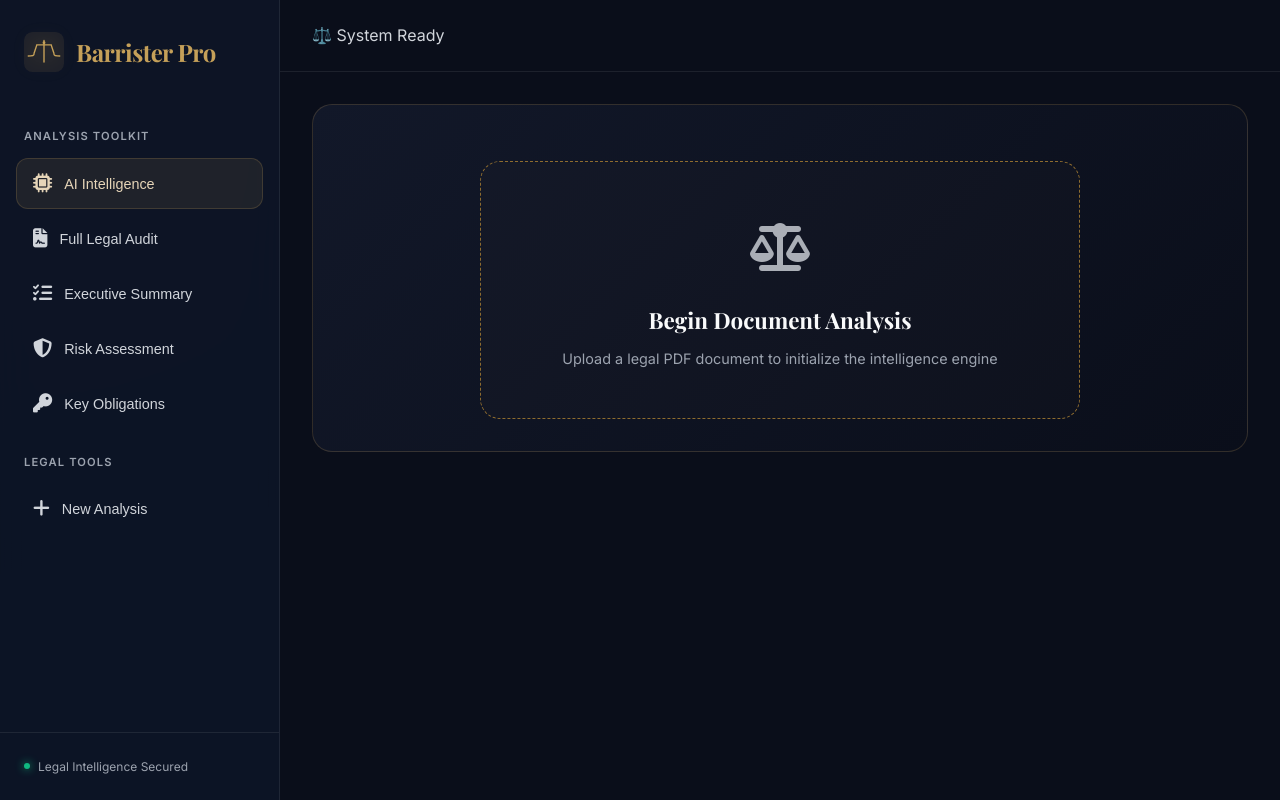
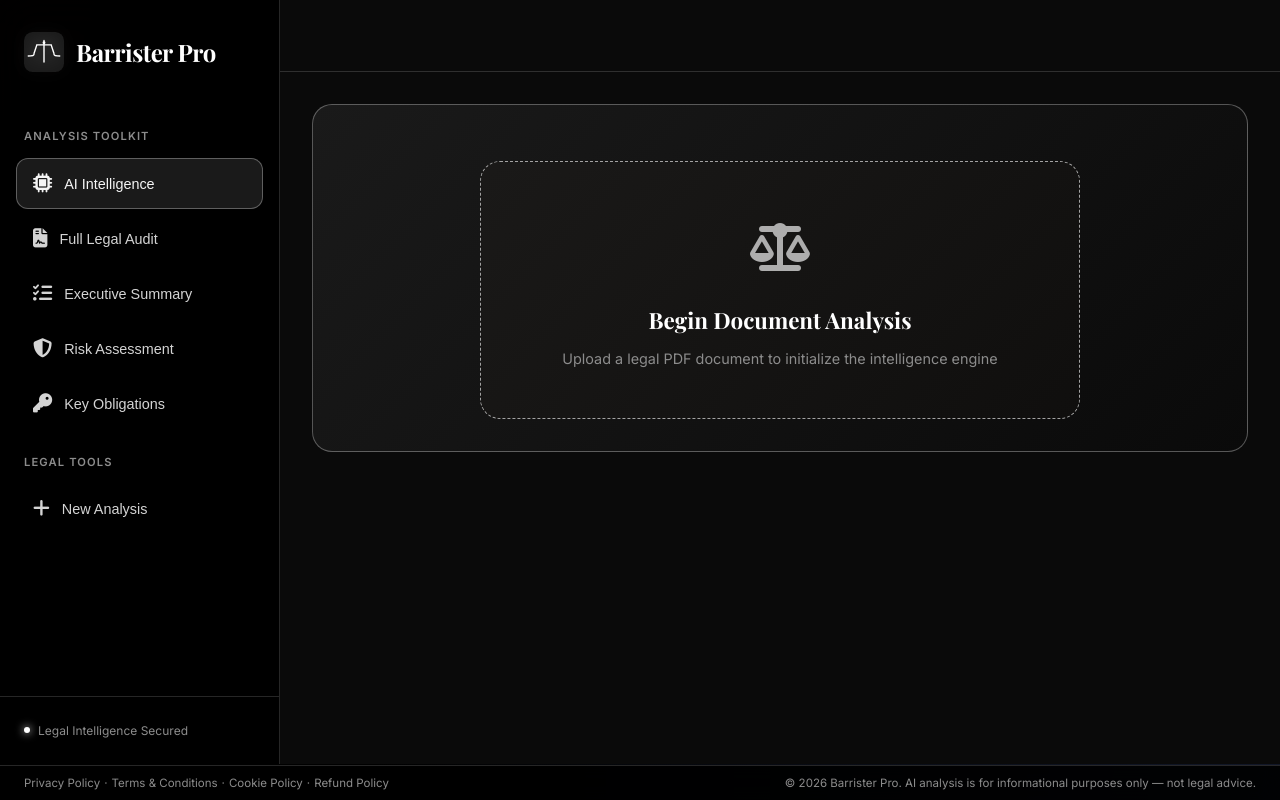
Before and after one commit to makers10/Barrister-AI, a FastAPI app: page / in a window 1280 px wide. Run offline with FastAPI, Linux system fonts and the light colour scheme.

Commit message:
new policy

```diff
--- a/app.py
+++ b/app.py
@@ -81,7 +81,27 @@ templates = Jinja2Templates(directory="templates")
 
 @app.get('/', response_class=HTMLResponse)
 async def index(request: Request):
-    return templates.TemplateResponse("index.html", {"request": request})
+    return templates.TemplateResponse(request, "index.html")
+
+
+@app.get('/privacy-policy', response_class=HTMLResponse)
+async def privacy_policy(request: Request):
+    return templates.TemplateResponse(request, "privacy-policy.html")
+
+
+@app.get('/terms', response_class=HTMLResponse)
+async def terms(request: Request):
+    return templates.TemplateResponse(request, "terms.html")
+
+
+@app.get('/cookies', response_class=HTMLResponse)
+async def cookies(request: Request):
+    return templates.TemplateResponse(request, "cookies.html")
+
+
+@app.get('/refund-policy', response_class=HTMLResponse)
+async def refund_policy(request: Request):
+    return templates.TemplateResponse(request, "refund-policy.html")
 
 
 @app.post('/upload')
@@ -131,7 +151,7 @@ async def upload_file(request: Request, file: UploadFile = File(...)):
         except Exception as e:
             raise HTTPException(status_code=500, detail=f"Failed to upload to cloud storage: {str(e)}")
 
-        logger.info(f"📄 Processing uploaded file: {filename}")
+        logger.info(f" Processing uploaded file: {filename}")
 
         tmp_filepath = None
         # Import here to avoid circular imports and slow startup
@@ -163,7 +183,7 @@ async def upload_file(request: Request, file: UploadFile = File(...)):
             'chunks': result['chunks'],
             'status': 'completed'
         }).execute()
-        logger.info(f"✅ Session {session_id} saved to Supabase")
+        logger.info(f" Session {session_id} saved to Supabase")
 
         doc_info = result['doc_info']
         detected_types = doc_info.get('detected_types', [])
@@ -209,7 +229,7 @@ def _get_document_data(request: Request):
             if response.data and len(response.data) > 0:
                 doc_data = response.data[0]
         except Exception as e:
-            logger.error(f"❌ Failed to fetch session from Supabase: {e}")
+            logger.error(f" Failed to fetch session from Supabase: {e}")
 
     if not doc_data:
         return None
@@ -219,7 +239,7 @@ def _get_document_data(request: Request):
         from modules.vector_store import get_vector_store
         doc_data['vector_store'] = get_vector_store()
         if not doc_data['vector_store']:
-            logger.error("❌ Failed to initialize Supabase vector store")
+            logger.error(" Failed to initialize Supabase vector store")
             return None
 
     return doc_data
@@ -394,4 +414,4 @@ if __name__ == '__main__':
     port = int(os.getenv('FLASK_PORT', 5000))
     debug = os.getenv('FLASK_DEBUG', 'True').lower() == 'true'
     logger.info(f"⚖️ Barrister AI starting on port {port} with FastAPI...")
-    uvicorn.run("app:app", host="0.0.0.0", port=port, reload=debug)
+    uvicorn.run("app:app", host="127.0.0.1", port=port, reload=debug)
--- a/static/css/style.css
+++ b/static/css/style.css
@@ -7,35 +7,35 @@
 
 /* ======= Professional Design Tokens ======= */
 :root {
-    /* Core Palette: Deep Midnight & Heritage Gold */
-    --clr-navy-deep: #05080f;
-    --clr-navy-main: #0a0e1a;
-    --clr-navy-light: #121829;
-    --clr-slate-main: #1f2937;
-    --clr-slate-light: #374151;
+    /* Core Palette: Monochrome */
+    --clr-navy-deep: #000000;
+    --clr-navy-main: #0a0a0a;
+    --clr-navy-light: #1a1a1a;
+    --clr-slate-main: #262626;
+    --clr-slate-light: #404040;
 
-    --clr-gold: #c5a059;
-    --clr-gold-light: #e6d5b8;
-    --clr-gold-dark: #8e6c2f;
-    --clr-gold-soft: rgba(197, 160, 89, 0.1);
-    --clr-gold-glow: rgba(197, 160, 89, 0.2);
+    --clr-gold: #ffffff;
+    --clr-gold-light: #f5f5f5;
+    --clr-gold-dark: #a3a3a3;
+    --clr-gold-soft: rgba(255, 255, 255, 0.1);
+    --clr-gold-glow: rgba(255, 255, 255, 0.2);
 
     /* Text */
-    --txt-heading: #f9fafb;
-    --txt-body: #d1d5db;
-    --txt-muted: #9ca3af;
-    --txt-accent: #c5a059;
+    --txt-heading: #ffffff;
+    --txt-body: #d4d4d4;
+    --txt-muted: #8c8c8c;
+    --txt-accent: #ffffff;
 
     /* Status */
-    --clr-success: #10b981;
-    --clr-danger: #ef4444;
-    --clr-warning: #f59e0b;
-    --clr-info: #3b82f6;
+    --clr-success: #ffffff;
+    --clr-danger: #8c8c8c;
+    --clr-warning: #a3a3a3;
+    --clr-info: #d4d4d4;
 
     /* Components */
-    --bg-glass: rgba(15, 23, 42, 0.85);
-    --border: rgba(255, 255, 255, 0.08);
-    --border-gold: rgba(197, 160, 89, 0.2);
+    --bg-glass: rgba(0, 0, 0, 0.85);
+    --border: rgba(255, 255, 255, 0.15);
+    --border-gold: rgba(255, 255, 255, 0.3);
 
     /* Layout */
     --sidebar-width: 280px;
@@ -526,3 +526,91 @@ body::before {
     .top-nav { padding: 0 1rem; }
     .workspace { padding: 1rem; }
 }
+
+/* ======= Accessibility ======= */
+
+/* Screen-reader only utility — visually hidden but readable by assistive technology */
+.visually-hidden {
+    position: absolute;
+    width: 1px;
+    height: 1px;
+    padding: 0;
+    margin: -1px;
+    overflow: hidden;
+    clip: rect(0, 0, 0, 0);
+    white-space: nowrap;
+    border: 0;
+}
+
+/* Visible focus ring for keyboard navigation */
+:focus-visible {
+    outline: 2px solid var(--clr-gold);
+    outline-offset: 3px;
+    border-radius: var(--radius-sm);
+}
+
+/* Upload area keyboard focus state */
+.pro-upload:focus-visible {
+    outline: 2px solid var(--clr-gold);
+    outline-offset: 4px;
+}
+
+/* ======= AI Disclaimer ======= */
+.chat-disclaimer {
+    padding: 0.6rem 1rem;
+    background: rgba(255, 255, 255, 0.03);
+    border-top: 1px solid var(--border);
+    font-size: 0.75rem;
+    color: var(--txt-muted);
+    line-height: 1.4;
+    text-align: center;
+}
+
+/* ======= Legal Footer ======= */
+.legal-footer {
+    position: fixed;
+    bottom: 0;
+    left: 0;
+    right: 0;
+    background: rgba(0, 0, 0, 0.9);
+    border-top: 1px solid var(--border);
+    padding: 0.5rem 1.5rem;
+    display: flex;
+    align-items: center;
+    justify-content: space-between;
+    gap: 1rem;
+    font-size: 0.72rem;
+    color: var(--txt-muted);
+    z-index: 200;
+    backdrop-filter: blur(10px);
+    flex-wrap: wrap;
+}
+
+.legal-footer nav {
+    display: flex;
+    align-items: center;
+    gap: 0.25rem;
+    flex-wrap: wrap;
+}
+
+.legal-footer a {
+    color: var(--txt-muted);
+    text-decoration: none;
+}
+
+.legal-footer a:hover,
+.legal-footer a:focus-visible {
+    color: var(--txt-heading);
+    text-decoration: underline;
+}
+
+.legal-footer p {
+    color: var(--txt-muted);
+    font-size: 0.72rem;
+    margin: 0;
+}
+
+/* Offset workspace content so footer doesn't cover it */
+.app-layout {
+    padding-bottom: 36px;
+}
--- a/templates/index.html
+++ b/templates/index.html
@@ -16,7 +16,7 @@
         <!-- Dashboard Sidebar -->
         <aside class="sidebar">
             <header class="sidebar-header">
-                <svg class="sidebar-logo" viewBox="0 0 56 56" fill="none">
+                <svg class="sidebar-logo" viewBox="0 0 56 56" fill="none" role="img" aria-label="Barrister Pro logo">
                     <rect width="56" height="56" rx="12" fill="var(--clr-gold)" fill-opacity="0.1" />
                     <path d="M28 12V42M18 18H38M14 30C14 30 16 24 18 18M42 30C42 30 40 24 38 18M14 31C14 32.38 10.38 33.5 6 33.5M42 31C42 32.38 45.62 33.5 50 33.5" stroke="var(--clr-gold)" stroke-width="2" stroke-linecap="round" />
                     <circle cx="28" cy="15" r="2" fill="var(--clr-gold)" />
@@ -26,30 +26,30 @@
 
             <nav class="sidebar-nav">
                 <div class="nav-label">Analysis Toolkit</div>
-                <button class="nav-item active" onclick="showView('workspace')">
-                    <span class="nav-icon"><i class="fas fa-microchip"></i></span>
+                <button class="nav-item active" onclick="showView('workspace')" aria-label="AI Intelligence workspace">
+                    <span class="nav-icon" aria-hidden="true"><i class="fas fa-microchip"></i></span>
                     AI Intelligence
                 </button>
-                <button class="nav-item" id="navFull" disabled>
-                    <span class="nav-icon"><i class="fas fa-file-contract"></i></span>
+                <button class="nav-item" id="navFull" disabled aria-label="Run Full Legal Audit on the current document">
+                    <span class="nav-icon" aria-hidden="true"><i class="fas fa-file-contract"></i></span>
                     Full Legal Audit
                 </button>
-                <button class="nav-item" id="navSummary" disabled>
-                    <span class="nav-icon"><i class="fas fa-list-check"></i></span>
+                <button class="nav-item" id="navSummary" disabled aria-label="Generate Executive Summary of the current document">
+                    <span class="nav-icon" aria-hidden="true"><i class="fas fa-list-check"></i></span>
                     Executive Summary
                 </button>
-                <button class="nav-item" id="navRisks" disabled>
-                    <span class="nav-icon"><i class="fas fa-shield-halved"></i></span>
+                <button class="nav-item" id="navRisks" disabled aria-label="Run Risk Assessment on the current document">
+                    <span class="nav-icon" aria-hidden="true"><i class="fas fa-shield-halved"></i></span>
                     Risk Assessment
                 </button>
-                <button class="nav-item" id="navKeys" disabled>
-                    <span class="nav-icon"><i class="fas fa-key"></i></span>
+                <button class="nav-item" id="navKeys" disabled aria-label="Extract Key Obligations from the current document">
+                    <span class="nav-icon" aria-hidden="true"><i class="fas fa-key"></i></span>
                     Key Obligations
                 </button>
 
                 <div class="nav-label">Legal Tools</div>
-                <button class="nav-item" onclick="resetWorkspace()">
-                    <span class="nav-icon"><i class="fas fa-plus"></i></span>
+                <button class="nav-item" onclick="resetWorkspace()" aria-label="Start a new document analysis">
+                    <span class="nav-icon" aria-hidden="true"><i class="fas fa-plus"></i></span>
                     New Analysis
                 </button>
             </nav>
@@ -65,12 +65,9 @@
         <!-- Main Workspace Area -->
         <main class="main-content">
             <header class="top-nav">
-                <div id="docPill" class="doc-pill" style="display: none;">
-                    <span class="icon"><i class="fas fa-file-pdf"></i></span>
+                <div id="docPill" class="doc-pill" style="display: none;" aria-label="Currently loaded document">
+                    <span class="icon" aria-hidden="true"><i class="fas fa-file-pdf"></i></span>
                     <span class="name" id="docName">document.pdf</span>
-                </div>
-                <div class="header-badge" id="appStatus">
-                    <span class="status-dot"></span> ⚖️ System Ready
                 </div>
             </header>
 
@@ -78,13 +75,19 @@
                 <!-- Document Upload Section (Initial) -->
                 <section id="uploadSection" class="workspace-section">
                     <div class="pro-card hero">
-                        <div class="pro-upload" id="uploadArea" onclick="if(!isProcessing) document.getElementById('fileInput').click()">
-                            <span class="icon"><i class="fas fa-scale-balanced"></i></span>
+                        <div class="pro-upload"
+                             id="uploadArea"
+                             role="button"
+                             tabindex="0"
+                             aria-label="Upload a PDF document for analysis. Click or drag and drop."
+                             onclick="if(!isProcessing) document.getElementById('fileInput').click()"
+                             onkeydown="if(!isProcessing && (event.key==='Enter'||event.key===' ')){event.preventDefault();document.getElementById('fileInput').click();}">
+                            <span class="icon" aria-hidden="true"><i class="fas fa-scale-balanced"></i></span>
                             <h3>Begin Document Analysis</h3>
                             <p>Upload a legal PDF document to initialize the intelligence engine</p>
-                            <input type="file" id="fileInput" accept=".pdf" hidden>
-                            <div id="uploadStatus" class="upload-status"></div>
-                            <div id="scanner" class="scanner-line" style="display: none;"></div>
+                            <input type="file" id="fileInput" accept=".pdf" hidden aria-label="Select PDF file">
+                            <div id="uploadStatus" class="upload-status" role="status" aria-live="polite"></div>
+                            <div id="scanner" class="scanner-line" style="display: none;" aria-hidden="true"></div>
                         </div>
 
                         <!-- Analysis Insights (Hidden until upload) -->
@@ -114,28 +117,32 @@
                         </div>
 
                         <!-- AI Chat Assistant (Sticky Sidebar Insight) -->
-                        <div class="pro-chat">
+                        <div class="pro-chat" role="region" aria-label="AI Chat Assistant">
                             <header class="report-header">
-                                <h3><i class="fas fa-robot"></i> Barrister AI</h3>
-                                <div class="system-status" id="chatStatus">
-                                    <span class="status-dot"></span> Ready
+                                <h3><i class="fas fa-robot" aria-hidden="true"></i> Barrister AI</h3>
+                                <div class="system-status" id="chatStatus" role="status" aria-live="polite">
+                                    <span class="status-dot" aria-hidden="true"></span> Ready
                                 </div>
                             </header>
-                            <div class="chat-messages" id="chatMessages">
+                            <div class="chat-messages" id="chatMessages" role="log" aria-live="polite" aria-label="Conversation history">
                                 <div class="msg bot">
                                     <p>I have indexed the document. You can now use the <strong>Analysis Toolkit</strong> in the sidebar or ask specific questions below.</p>
                                 </div>
                             </div>
                             <div class="chat-input-area">
                                 <div class="input-group">
-                                    <textarea id="questionInput" placeholder="Ask a legal question..." rows="1"></textarea>
-                                    <button class="btn-icon" id="sendBtn" onclick="askQuestion()">
-                                        <i class="fas fa-paper-plane"></i>
+                                    <label for="questionInput" class="visually-hidden">Ask a legal question about this document</label>
+                                    <textarea id="questionInput" placeholder="Ask a legal question..." rows="1" aria-label="Ask a legal question about this document"></textarea>
+                                    <button class="btn-icon" id="sendBtn" onclick="askQuestion()" aria-label="Send question">
+                                        <i class="fas fa-paper-plane" aria-hidden="true"></i>
                                     </button>
-                                    <button class="btn-icon stop" id="stopBtn" onclick="stopProcess()" style="display: none;">
-                                        <i class="fas fa-stop"></i>
+                                    <button class="btn-icon stop" id="stopBtn" onclick="stopProcess()" style="display: none;" aria-label="Stop current analysis">
+                                        <i class="fas fa-stop" aria-hidden="true"></i>
                                     </button>
                                 </div>
+                            </div>
+                            <div class="chat-disclaimer">
+                                ⚠️ AI analysis is for informational purposes only and is not legal advice. Consult a qualified lawyer for legal decisions.
                             </div>
                         </div>
                     </div>
@@ -146,6 +153,20 @@
 
     <!-- Redesigned JS -->
     <script src="{{ url_for('static', path='js/script.js') }}"></script>
+
+    <!-- Legal Footer -->
+    <footer class="legal-footer" role="contentinfo">
+        <nav aria-label="Legal pages">
+            <a href="/privacy-policy">Privacy Policy</a>
+            <span aria-hidden="true"> · </span>
+            <a href="/terms">Terms &amp; Conditions</a>
+            <span aria-hidden="true"> · </span>
+            <a href="/cookies">Cookie Policy</a>
+            <span aria-hidden="true"> · </span>
+            <a href="/refund-policy">Refund Policy</a>
+        </nav>
+        <p>© 2026 Barrister Pro. AI analysis is for informational purposes only — not legal advice.</p>
+    </footer>
 </body>
 
 </html>
```
Also changed, not shown: templates/cookies.html (added, +85 -0 lines), templates/privacy-policy.html (added, +92 -0 lines), templates/refund-policy.html (added, +64 -0 lines), templates/terms.html (added, +84 -0 lines).
